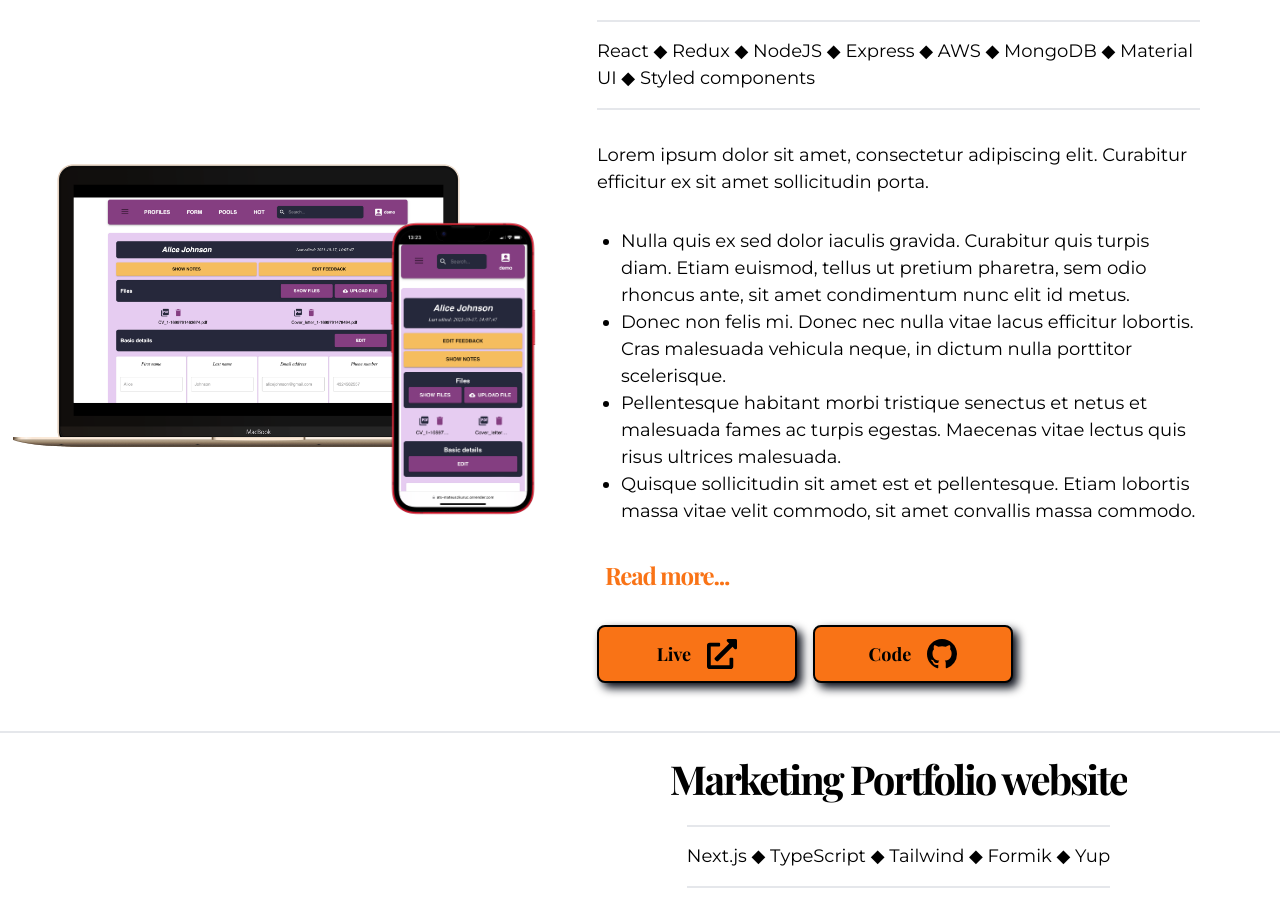
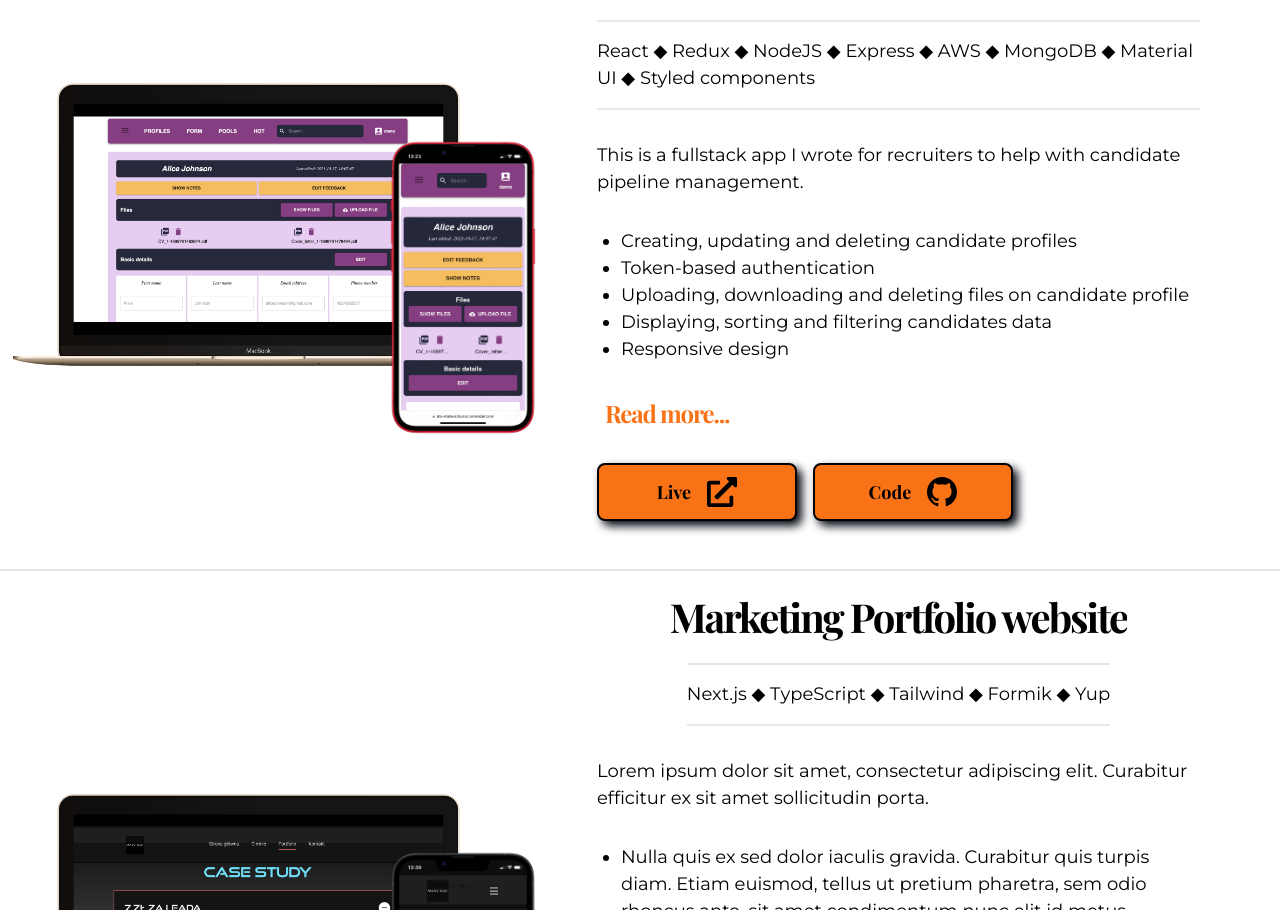
Before and after one commit to MateuszKuruc/developer-portfolio, a Next.js app in the folder developer-portfolio-site/: page / in a window 1280 px wide. Shown: the part 1677-2587 px from the top of the page. Built offline with nearby package versions, Linux system fonts and the light colour scheme; a web font is replaced by a local one.

Commit message:
add description for ats project

```diff
--- a/developer-portfolio-site/src/app/components/landing-page-components/Projects.tsx
+++ b/developer-portfolio-site/src/app/components/landing-page-components/Projects.tsx
@@ -44,39 +44,34 @@ const Projects = () => {
           <div className="max-w-[700px]">
             <Reveal>
               <p className="regular-18 py-8">
-                Lorem ipsum dolor sit amet, consectetur adipiscing elit.
-                Curabitur efficitur ex sit amet sollicitudin porta.
+                This is a fullstack app I wrote for recruiters to help with
+                candidate pipeline management.
               </p>
             </Reveal>
 
             <ul className="list-disc regular-18 p-2 md:p-0">
               <Reveal>
                 <li className="ml-6">
-                  Nulla quis ex sed dolor iaculis gravida. Curabitur quis turpis
-                  diam. Etiam euismod, tellus ut pretium pharetra, sem odio
-                  rhoncus ante, sit amet condimentum nunc elit id metus.
+                  Creating, updating and deleting candidate profiles
+                </li>
+              </Reveal>
+              <Reveal>
+                <li className="ml-6">Token-based authentication</li>
+              </Reveal>
+
+              <Reveal>
+                <li className="ml-6">
+                  Uploading, downloading and deleting files on candidate profile
                 </li>
               </Reveal>
               <Reveal>
                 <li className="ml-6">
-                  Donec non felis mi. Donec nec nulla vitae lacus efficitur
-                  lobortis. Cras malesuada vehicula neque, in dictum nulla
-                  porttitor scelerisque.
-                </li>
-              </Reveal>
-
-              <Reveal>
-                <li className="ml-6">
-                  Pellentesque habitant morbi tristique senectus et netus et
-                  malesuada fames ac turpis egestas. Maecenas vitae lectus quis
-                  risus ultrices malesuada.
+                  Displaying, sorting and filtering candidates data
                 </li>
               </Reveal>
               <Reveal>
                 <li className="ml-6">
-                  Quisque sollicitudin sit amet est et pellentesque. Etiam
-                  lobortis massa vitae velit commodo, sit amet convallis massa
-                  commodo.{" "}
+                  Responsive design
                 </li>
               </Reveal>
             </ul>
```
